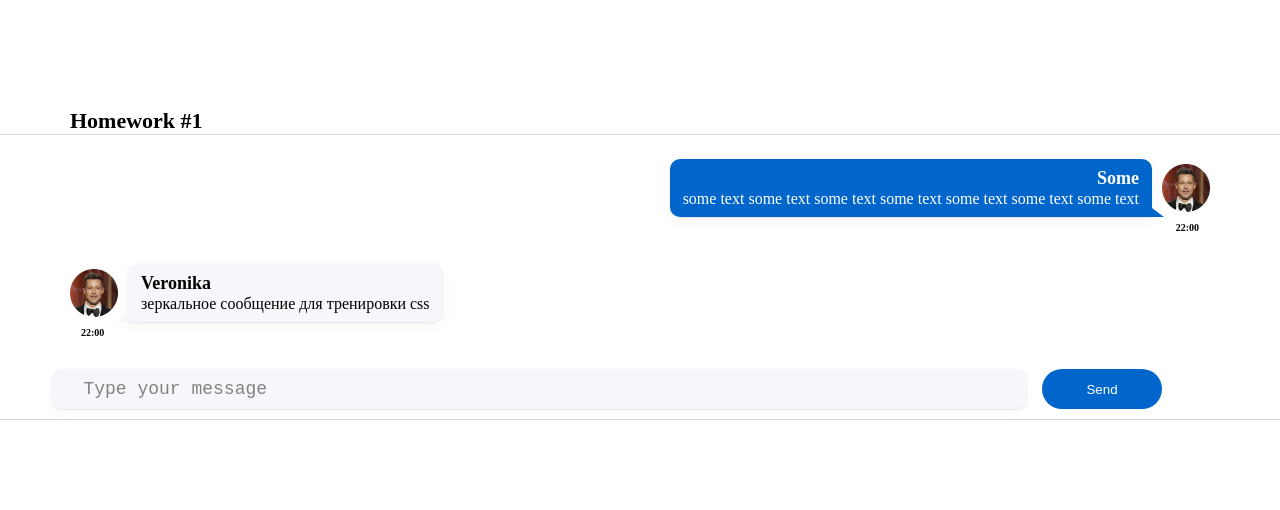
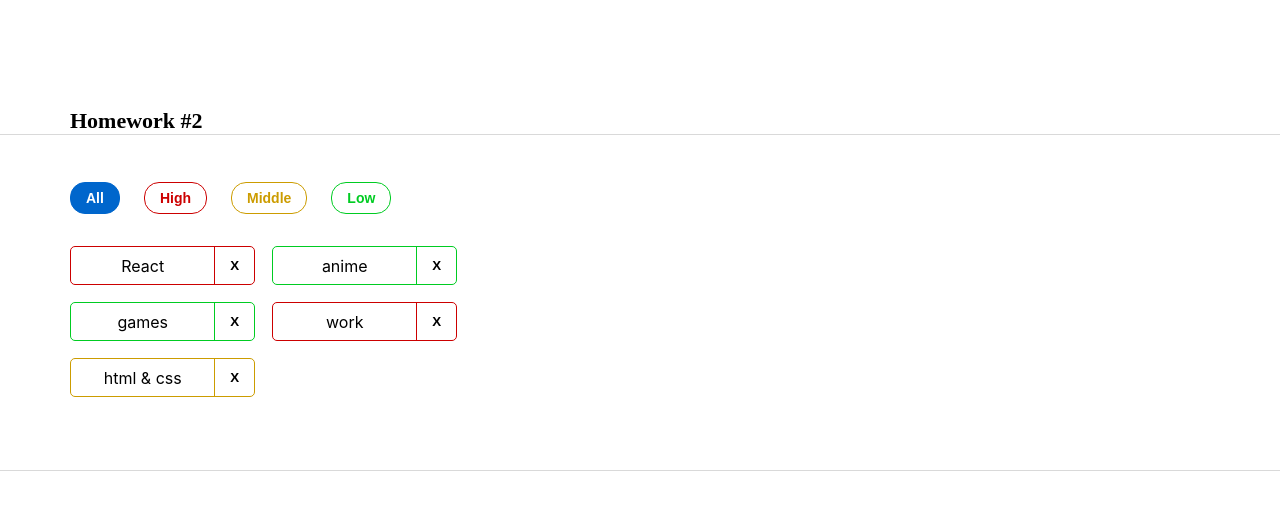
Before and after one commit to AntonChislov/DZ_1, a React (Create React App) app: page /#/ in a window 1280 px wide. Shown: the top 510 px of the page. Built offline with nearby package versions, Linux system fonts and the light colour scheme.

Commit message:
dz 2 completed

```diff
--- a/src/s1-main/App.tsx
+++ b/src/s1-main/App.tsx
@@ -1,13 +1,14 @@
 import React from 'react'
 import s from './App.module.css'
 import HW1 from '../s2-homeworks/hw01/HW1'
+import HW2 from "../s2-homeworks/hw02/HW2";
 
 function App() {
     return (
         <div className={s.App}>
-            <HW1/>
+            {/*<HW1/>*/}
             {/*раскомментировать по ходу выполнения*/}
-            {/*<HW2/>*/}
+            <HW2/>
             {/*<HW3/>*/}
             {/*<HW4/>*/}
 
--- a/src/s2-homeworks/hw01/message/Message.module.css
+++ b/src/s2-homeworks/hw01/message/Message.module.css
@@ -8,7 +8,7 @@
 .imageAndText {
     display: flex;
     flex-direction: row-reverse;
-    align-items: center;
+
 }
 
 .imageAndText img {
--- a/src/s2-homeworks/hw02/HW2.tsx
+++ b/src/s2-homeworks/hw02/HW2.tsx
@@ -2,32 +2,18 @@
 import Affairs from './affairs/Affairs'
 import s2 from '../../s1-main/App.module.css'
 
-/*
-* 1 - описать типы AffairPriorityType, AffairType
-* 2 - указать нужный тип для defaultAffairs
-* 3 - дописать типы и логику функции filterAffairs и проверить её тестами
-* 4 - выполнить пункт 3 для функции deleteAffair
-* 5 - указать нужный тип в useState с affairs
-* 6 - дописать тип и логику функции deleteAffairCallback
-* 7 - в файле Affairs.tsx дописать типизацию пропсов
-* 8 - в файле Affairs.tsx дописать логику функций setAll, setHigh, setMiddle, setLow
-* 9 - в файле Affair.tsx дописать типизацию пропсов
-* 10 - в файле Affair.tsx дописать функции deleteCallback и использовать
-* 11 - в файле Affair.tsx отобразить приходящие данные
-* */
-
 // types
-export type AffairPriorityType = any // need to fix any
+export type AffairPriorityType = 'high' | 'middle' | 'low'
 export type AffairType = {
-    _id: any // need to fix any
-    name: any // need to fix any
+    _id: number
+    name: string
     priority: AffairPriorityType
 }
 export type FilterType = 'all' | AffairPriorityType
 
 // constants
-const defaultAffairs: any = [ // need to fix any
-    {_id: 1, name: 'React', priority: 'high'}, // студенты могут изменить содержимое name и количество элементов в массиве, ...priority не менять!
+const defaultAffairs: Array<AffairType> = [
+    {_id: 1, name: 'React', priority: 'high'},
     {_id: 2, name: 'anime', priority: 'low'},
     {_id: 3, name: 'games', priority: 'low'},
     {_id: 4, name: 'work', priority: 'high'},
@@ -35,23 +21,23 @@
 ]
 
 // pure helper functions
-export const filterAffairs = (affairs: any, filter: any): any => { // need to fix any
-
-
-    return affairs // need to fix
+export const filterAffairs = (affairs: Array<AffairType>, filter: FilterType): Array<AffairType> => {
+    if (filter !== 'all') {
+        return affairs.filter(a => a.priority === filter)
+    }
+    return affairs
 }
-export const deleteAffair = (affairs: any, _id: any): any => { // need to fix any
-
-    return affairs // need to fix
+export const deleteAffair = (affairs: Array<AffairType>, _id: number): Array<AffairType> => {
+    return affairs.filter(a => a._id !== _id)
 }
 
 function HW2() {
-    const [affairs, setAffairs] = useState<any>(defaultAffairs) // need to fix any
+    const [affairs, setAffairs] = useState<Array<AffairType>>(defaultAffairs)
     const [filter, setFilter] = useState<FilterType>('all')
 
     const filteredAffairs = filterAffairs(affairs, filter)
-    const deleteAffairCallback = (_id: any) => { // need to fix any
-        // need to fix
+    const deleteAffairCallback = (_id: number) => {
+        setAffairs(deleteAffair(affairs, _id))
     }
 
     return (
--- a/src/s2-homeworks/hw02/affairs/Affairs.module.css
+++ b/src/s2-homeworks/hw02/affairs/Affairs.module.css
@@ -1,7 +1,7 @@
 .buttonContainer {
     display: flex;
     gap: 24px;
-    margin-bottom: 32px;
+    margin: 47px 0 32px 70px;
 }
 
 .all {
@@ -52,4 +52,6 @@
     gap: 17px;
     flex-wrap: wrap;
     max-width: 450px;
+    margin-left: 70px;
+    margin-bottom: 73px;
 }
--- a/src/s2-homeworks/hw02/affairs/Affairs.tsx
+++ b/src/s2-homeworks/hw02/affairs/Affairs.tsx
@@ -1,27 +1,27 @@
-import React from 'react'
+import React, {Dispatch, SetStateAction} from 'react'
 import Affair from './affair/Affair'
 import {AffairType, FilterType} from '../HW2'
 import s from './Affairs.module.css'
 
 type AffairsPropsType = {
-    data: any // need to fix any
-    setFilter: any
-    deleteAffairCallback: any
+    data: Array<AffairType>
+    setFilter: Dispatch<SetStateAction<FilterType>>
+    deleteAffairCallback: (_id: number) => void
     filter: FilterType
 }
 
 function Affairs(props: AffairsPropsType) {
     const setAll = () => {
-        // need to fix
+        props.setFilter('all')
     }
     const setHigh = () => {
-        // need to fix
+        props.setFilter('high')
     }
     const setMiddle = () => {
-        // need to fix
+        props.setFilter('middle')
     }
     const setLow = () => {
-        // need to fix
+        props.setFilter('low')
     }
 
     const cnAll = s.button + ' ' + s.all + (props.filter === 'all' ? ' ' + s.active : '')
--- a/src/s2-homeworks/hw02/affairs/affair/Affair.tsx
+++ b/src/s2-homeworks/hw02/affairs/affair/Affair.tsx
@@ -6,12 +6,12 @@
 type AffairPropsType = {
     // key не нужно типизировать
     affair: AffairType
-    deleteAffairCallback: any // need to fix any
+    deleteAffairCallback: (_id: number) => void
 }
 
 function Affair(props: AffairPropsType) {
-    const deleteCallback = () => {
-        // need to fix
+    const deleteCallback = (id: number) => {
+        props.deleteAffairCallback(id)
     }
 
     const nameClass = s.name + ' ' + s2[props.affair.priority]
@@ -25,7 +25,7 @@
         >
             <div id={'hw2-name-' + props.affair._id} className={nameClass}>
                 {/*создаёт студент*/}
-
+                {props.affair.name}
                 {/**/}
             </div>
             <div id={'hw2-priority-' + props.affair._id} hidden>
@@ -33,6 +33,7 @@
             </div>
 
             <button
+                onClick={() => deleteCallback(props.affair._id)}
                 id={'hw2-button-delete-' + props.affair._id}
                 className={buttonClass}
                 // need to fix
```
